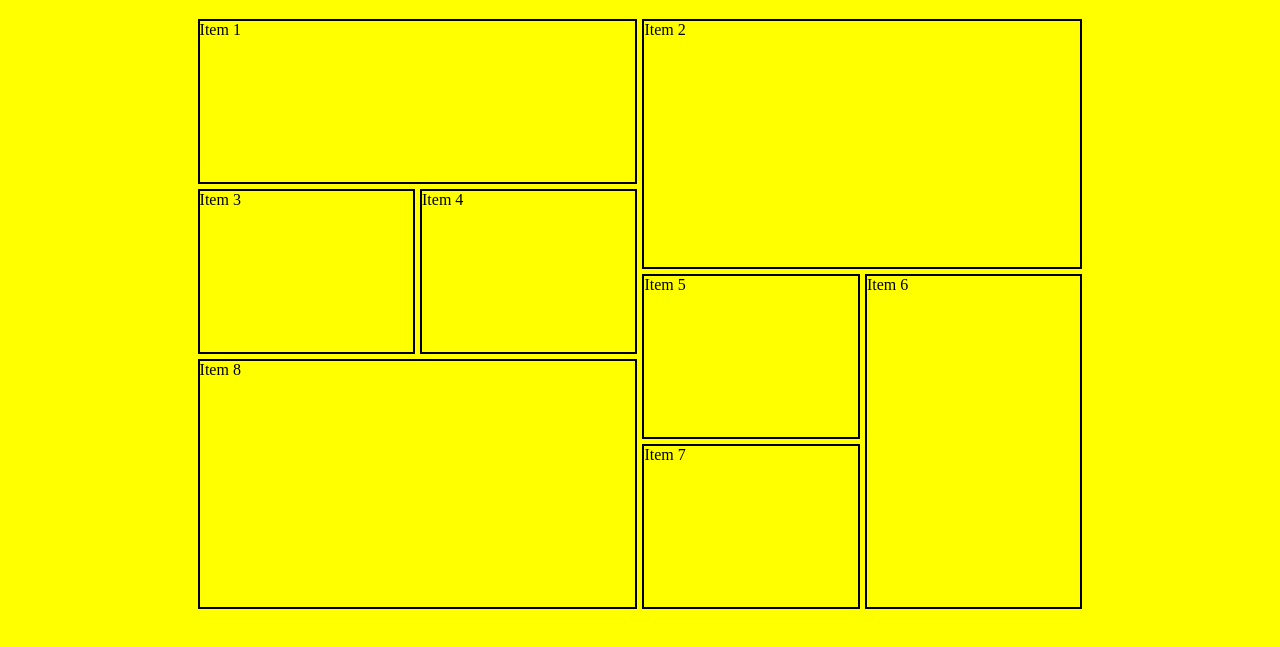
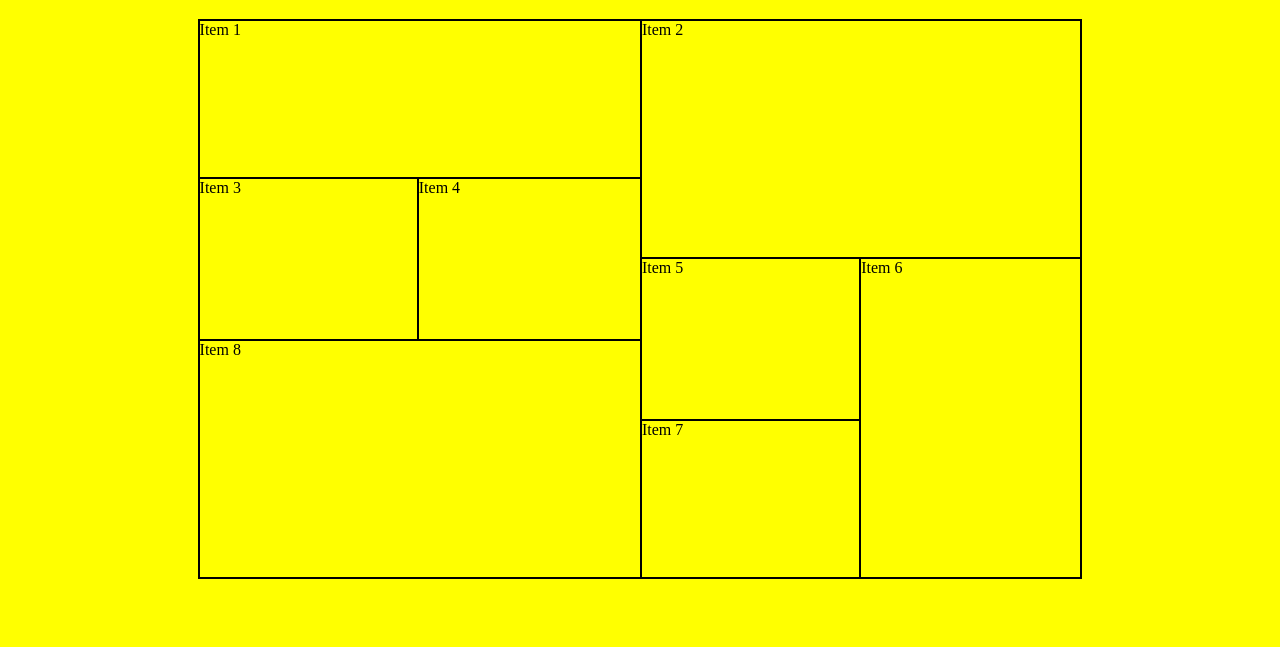
Before and after one commit to 25369-8800/grid-exo-2, a plain HTML site: page index.html in a window 1280 px wide. Shown: the part 61-708 px from the top of the page. Drawn offline with Linux system fonts and the light colour scheme.

Commit message:
structure tableau

```diff
--- a/style.css
+++ b/style.css
@@ -2,15 +2,11 @@ body{
     background-color: yellow;
 }
 
-.item{
-    border: solid 2px black;
-}
 
 main{
     width: 70%;
     margin: auto;
     display: grid;
-    grid-gap: 5px;
     grid-template-columns: repeat(4, 2fr);
     grid-auto-rows: 10vh;
 }
@@ -20,7 +16,9 @@ main{
     grid-column-end: 3;
     grid-row-start: 1;
     grid-row-end: 3;
-    border: solid 2px black;
+    border-left: solid 2px black;
+    border-top: solid 2px black;
+    border-bottom: solid 2px black;
 }
 
 .item2{
@@ -28,19 +26,21 @@ main{
     grid-column-end: 5;
     grid-row-start: 1;
     grid-row-end: 4;
-    border: solid 2px black
+    border: solid 2px black;
 }
 
 .item3{
     grid-row-start: 3;
     grid-row-end: 5;
-    border: solid 2px black
+    border-left: solid 2px black;
+    border-right: solid 2px black;
+    border-top: solid 0px black;
+    border-bottom: solid 0px black;
 }
 
 .item4{
     grid-row-start: 3;
     grid-row-end: 5;
-    border: solid 2px black
 }
 
 .item5{
@@ -48,14 +48,16 @@ main{
     grid-column-end: 4;
     grid-row-start: 4;
     grid-row-end: 6;
-    border: solid 2px black
+    border-left: solid 2px black;
+    border-right: solid 2px black;
 }
 
 .item6{
     grid-column-start: 4;
     grid-row-start: 4;
     grid-row-end: 8;
-    border: solid 2px black
+    border-right: solid 2px black;
+    border-bottom: solid 2px black;
 }
 
 .item7{
@@ -63,7 +65,7 @@ main{
     grid-column-end: 4;
     grid-row-start: 6;
     grid-row-end: 8;
-    border: solid 2px black
+    border: solid 2px black;
 }
 
 .item8{
@@ -71,5 +73,7 @@ main{
     grid-column-end: 3;
     grid-row-start: 5;
     grid-row-end: 8;
-    border: solid 2px black
+    border-top: solid 2px black;
+    border-left: solid 2px black;
+    border-bottom: solid 2px black;
 }
```
